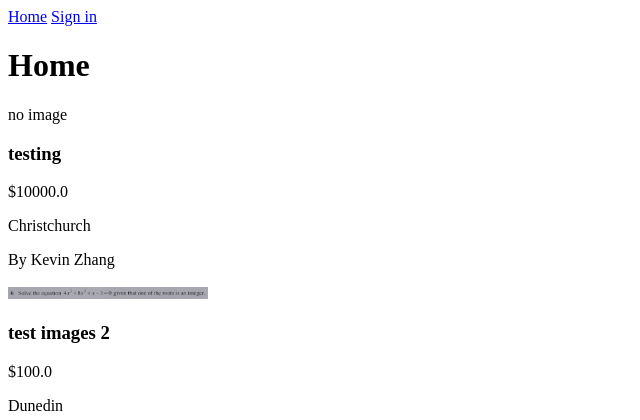
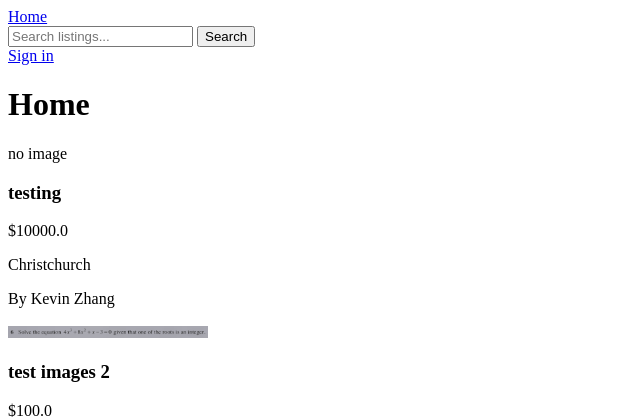
Before and after one commit to KevinZhang1106/13DTP, a Flask app: page / in a window 1280 px wide. Shown: the top 420 px of the page, without its empty margins (0-640 px from the left). Run offline with Flask 3, Linux system fonts and the light colour scheme; data comes from the database, SQL or seed files in the repository.

Commit message:
search bar for listings

```diff
--- a/app.py
+++ b/app.py
@@ -67,8 +67,20 @@ class Listing(db.Model):
 
 @app.route('/')
 def home():
-    listings = Listing.query.all()
-    return render_template("home.html", listings=listings)
+    search = request.args.get("search", "").strip()
+
+    if search:
+        listings = Listing.query.filter(
+            db.or_(
+                Listing.title.ilike(f"%{search}%"),
+                Listing.description.ilike(f"%{search}%"),
+                Listing.location.ilike(f"%{search}%"),
+            )
+        ).all()
+    else:
+        listings = Listing.query.all()
+
+    return render_template("home.html", listings=listings, search=search)
 
 
 @app.route('/create-listing', methods=["GET", "POST"])
--- a/templates/base.html
+++ b/templates/base.html
@@ -9,6 +9,11 @@
 
     <nav>
         <a href="{{ url_for('home') }}">Home</a>
+
+        <form method="GET" action="{{ url_for('home') }}">
+            <input type="text" name="search" placeholder="Search listings..." value="{{ request.args.get('search', '') }}">
+            <button type="submit">Search</button>
+        </form>
 
         {% if current_user.is_authenticated %}
             <a href="{{ url_for('favourites') }}">Favourites</a>
--- a/templates/home.html
+++ b/templates/home.html
@@ -3,6 +3,10 @@
 
 {% block content %}
 <h1>Home</h1>
+
+{% if search %}
+    <p>Results for "{{ search }}"</p>
+{% endif %}
 
 {% if listings %}
     {% for listing in listings %}
@@ -18,6 +22,12 @@
             <p>By {{ listing.seller.name }}</p>
         </div>
     {% endfor %}
+{% else %}
+    {% if search %}
+        <p>No results found for "{{ search }}"</p>
+    {% else %}
+        <p>No listings yet.</p>
+    {% endif %}
 {% endif %}
 
 
```
